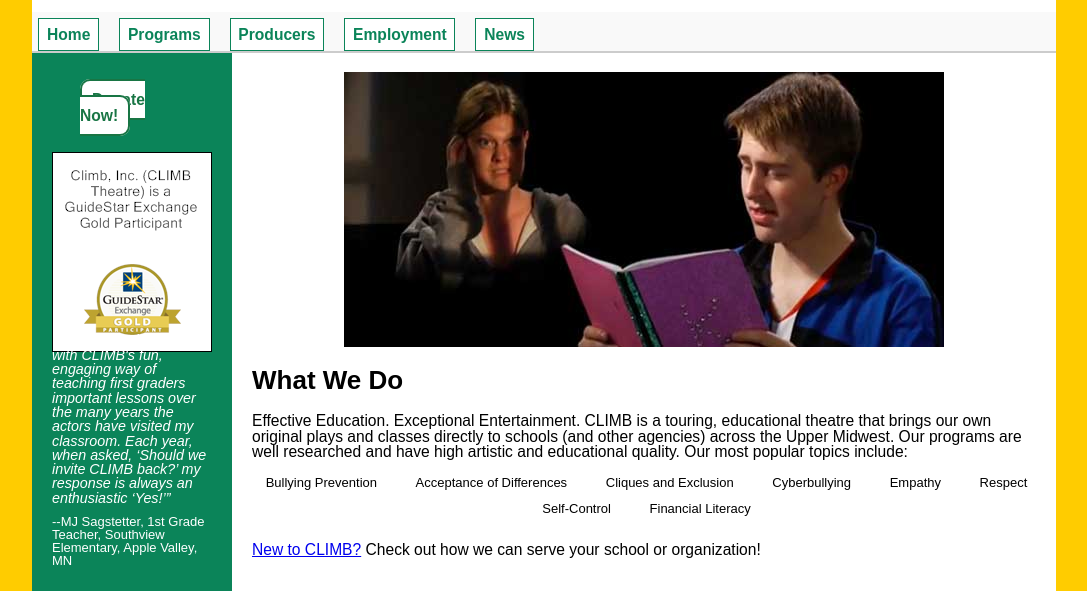
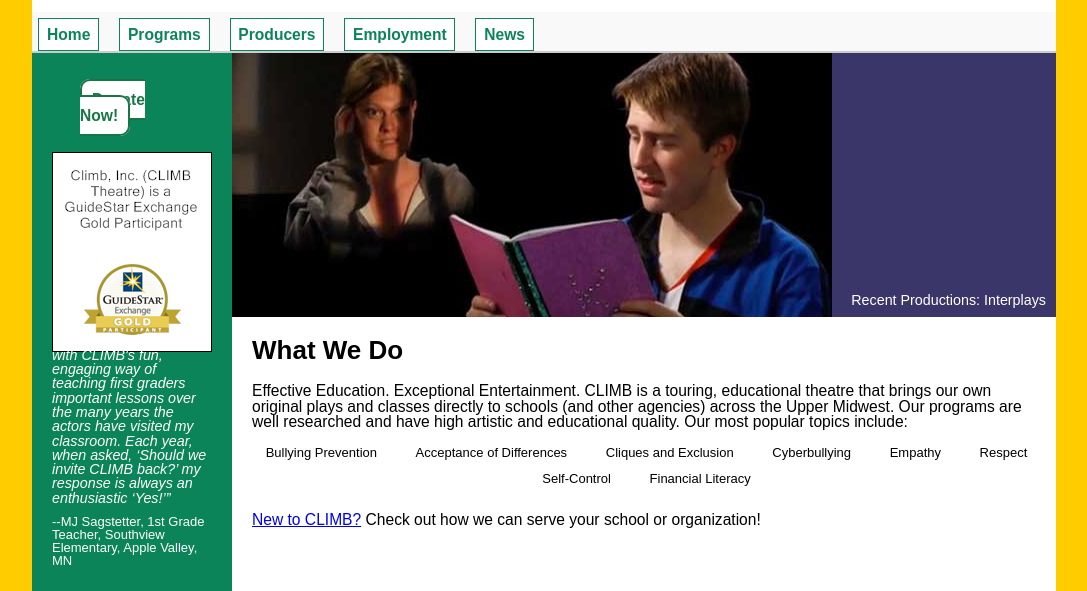
Before and after one commit to emilyelaine/CLIMBTheatre, a plain HTML site: page index.html in a window 1280 px wide. Shown: the part 108-699 px from the top of the page, without its empty margins (96-1183 px from the left). Drawn offline with Linux system fonts and the light colour scheme; a web font is replaced by a local one.

Commit message:
Removed unnecessary images/updated index
Removed images that were added accidentally.  Updated the index page
and main css to include a figure caption for main image on the home
page.

```diff
--- a/index.html
+++ b/index.html
@@ -45,7 +45,11 @@
         </aside>
 
         <section id="main">
+
+        	<figure>
         	<img class="homeimg" alt="Recent Production" src="img/home.jpg">
+        	<figcaption>Recent Productions: Interplays</figcaption>
+        	</figure>
             <div class="whatwedo">
             <h2>What We Do</h2>
             <p>Effective Education. Exceptional Entertainment. CLIMB is a touring, educational theatre that brings our own original plays and classes directly to schools (and other agencies) across the Upper Midwest. Our programs are well researched and have high artistic and educational quality. Our most popular topics include:</p>
@@ -86,7 +90,6 @@
            </section>
 
 	<footer>
-		<p>Locations</p>
     	<ul>
         	<li><h4>CLIMB Inc</h4>
             <p>6415 Carmen Ave E</p>
--- a/style.css
+++ b/style.css
@@ -171,7 +171,7 @@ nav li li a	{
 	border-right: 1px solid #0B8459;
 }
 
-/* Side Bar */
+/* Side Bar - Left */
 aside	{
 	clear: both;
 	float: left;
@@ -228,21 +228,37 @@ aside a	{
 }
 
 
-/*Main Content*/
+/* Main Content - Right */
 
+section	{
+	background-color: #3B3669;
+	height: 275px;
+}
 
 img.homeimg 	{
 	display: block;
-	padding-top: 30px;
-	margin-right: auto;
-	margin-left: auto;
 }
+
+figure	{
+	position: relative;
+}
+
+figcaption	{
+	position: absolute;
+	bottom: 10px;
+	right: 10px;
+	color: white;
+	font-size: 110%;
+	font-style: bold;
+}
+
 
 .whatwedo	{
 	display: block;
 	margin-left: 10px;
 	position: relative;
 	left: 20px;
+
 }
 
 h2	{
```
Also changed, not shown: 8 other files.
